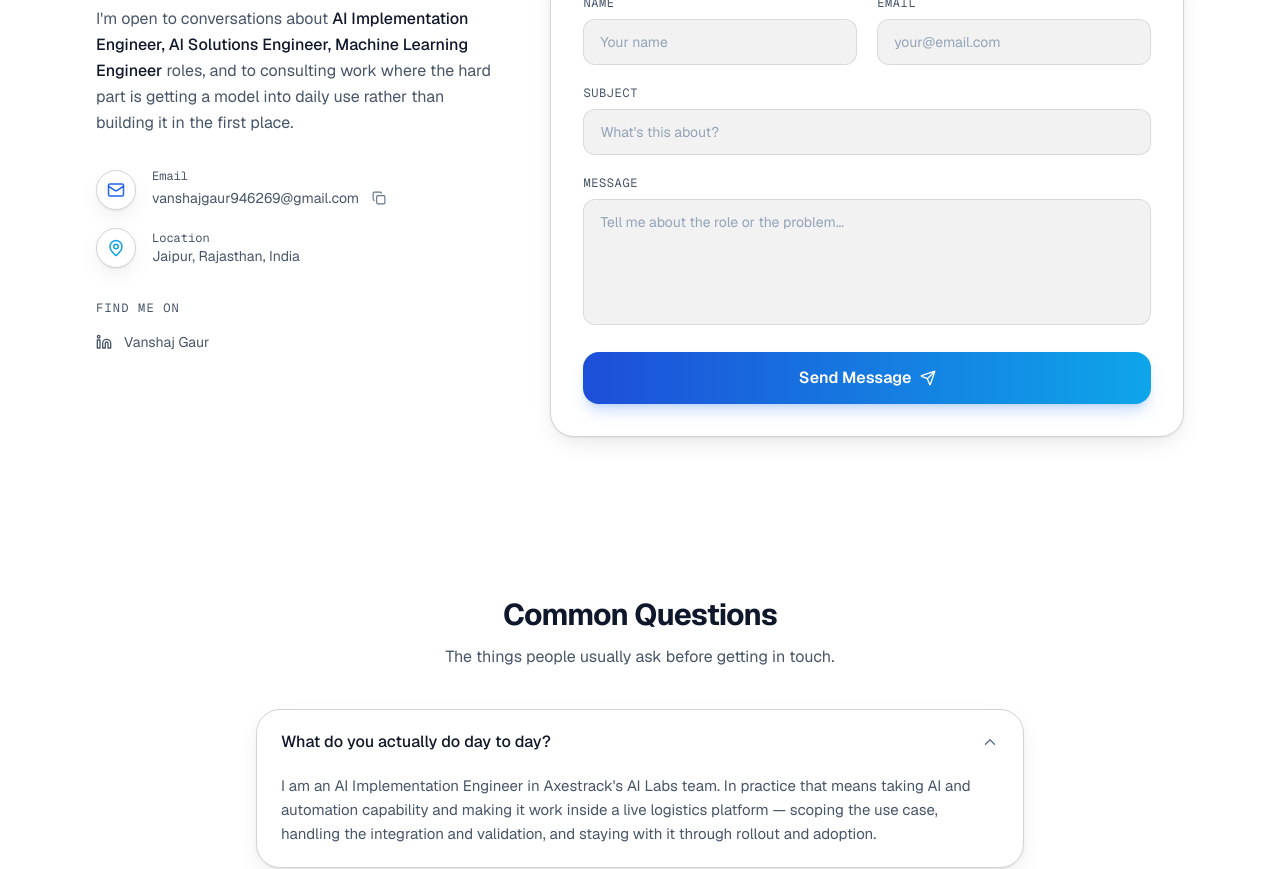
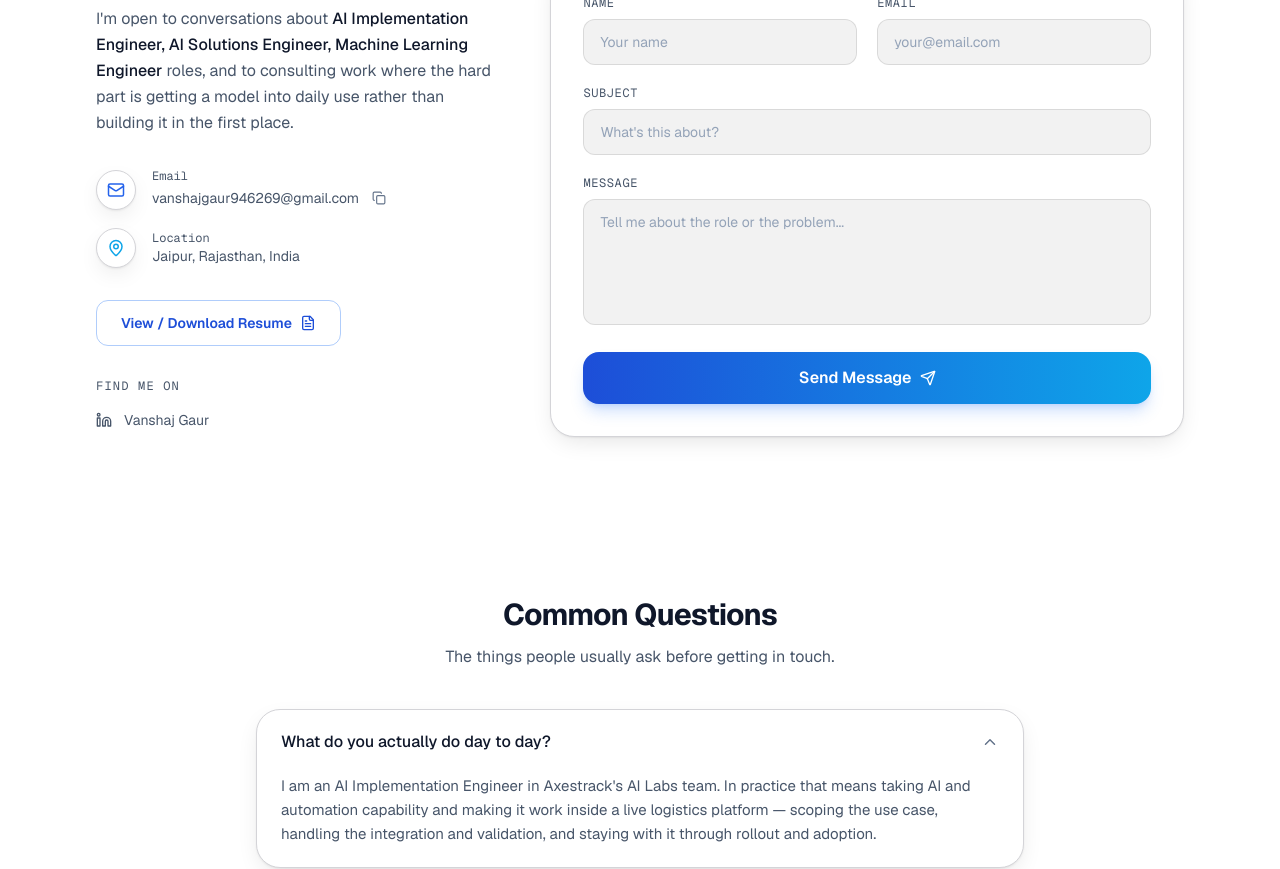
Before and after one commit to Vansh1502/vanshajgaur_portfolio, a Next.js app: page / in a window 1280 px wide. Shown: the part 6385-7254 px from the top of the page. Built offline with nearby package versions, Linux system fonts and the light colour scheme; no server answers.

Commit message:
Add combined resume CTA to Contact

```diff
--- a/components/sections/Contact.tsx
+++ b/components/sections/Contact.tsx
@@ -2,7 +2,7 @@
 
 import { useRef, useState } from 'react'
 import { motion } from 'framer-motion'
-import { Mail, MapPin, Send } from 'lucide-react'
+import { Mail, MapPin, Send, FileText } from 'lucide-react'
 import toast from 'react-hot-toast'
 import SectionHeader from '@/components/ui/SectionHeader'
 import Button from '@/components/ui/Button'
@@ -96,6 +96,21 @@ export default function Contact() {
             ))}
           </div>
 
+          {SITE.resumeUrl && (
+            <div>
+              <Button
+                as="a"
+                href={SITE.resumeUrl}
+                target="_blank"
+                rel="noopener noreferrer"
+                variant="secondary"
+                className="text-sm"
+              >
+                View / Download Resume <FileText size={16} />
+              </Button>
+            </div>
+          )}
+
           {PROFILE_LINKS.length > 0 && (
             <div>
               <p className="text-slate-600 dark:text-slate-400 text-xs font-mono uppercase tracking-widest mb-4">Find me on</p>
```
